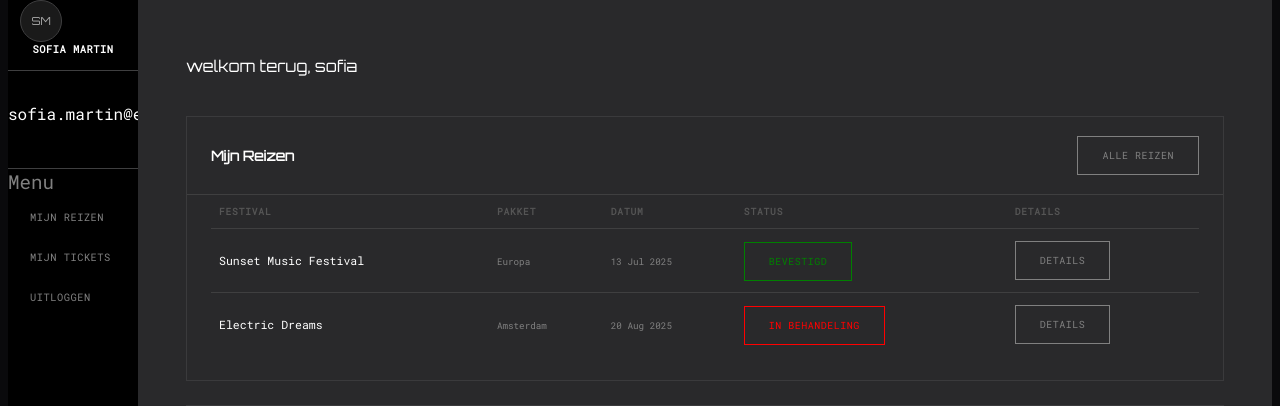
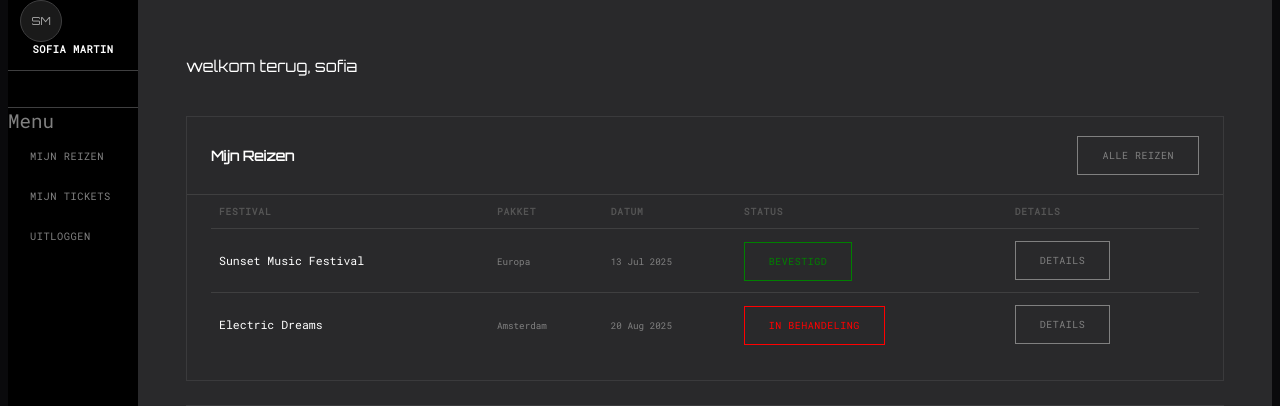
Before and after one commit to jamiedegans/SunsetTickets, a PHP site: page /userPages/account.html in a window 1280 px wide. Shown: the part 95-501 px from the top of the page. Run offline with PHP 8.4, Linux system fonts and the light colour scheme.

Commit message:
Remove commented grid CSS and email line
Clean up front-end code: delete an unused commented-out .grid-template block from app/css/style.css and remove the hardcoded email <p> from app/userPages/account.html. This tidies styles and prevents displaying a placeholder email in the account view; no functional behavior changes intended.

```diff
--- a/app/userPages/account.html
+++ b/app/userPages/account.html
@@ -29,7 +29,7 @@
                 <h1>sofia martin</h1>
 
             </div>
-            <p>sofia.martin@example.com</p>
+
             <span class="line-above font-gray midduim">Menu</span>
 
             <ul class="roboto aside-nav">
```
Also changed, not shown: app/css/style.css (+0 -7 lines).
